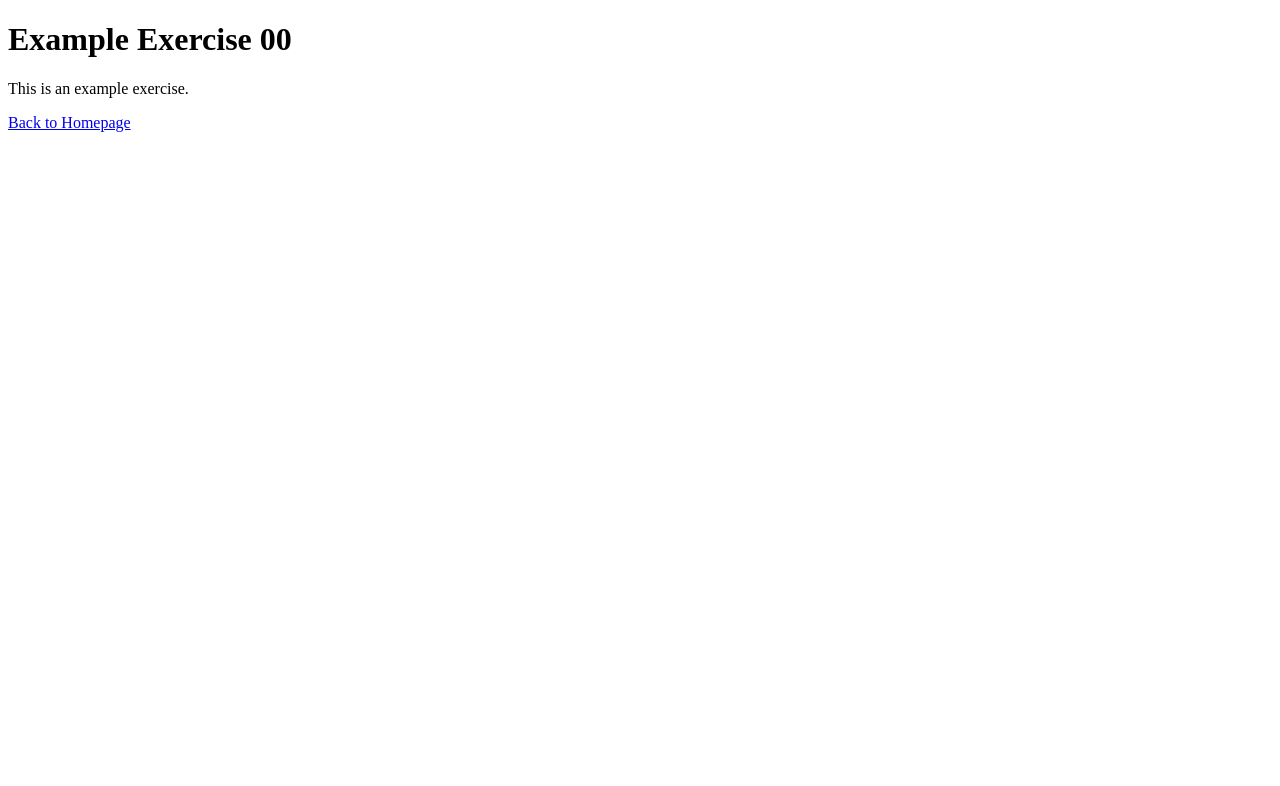
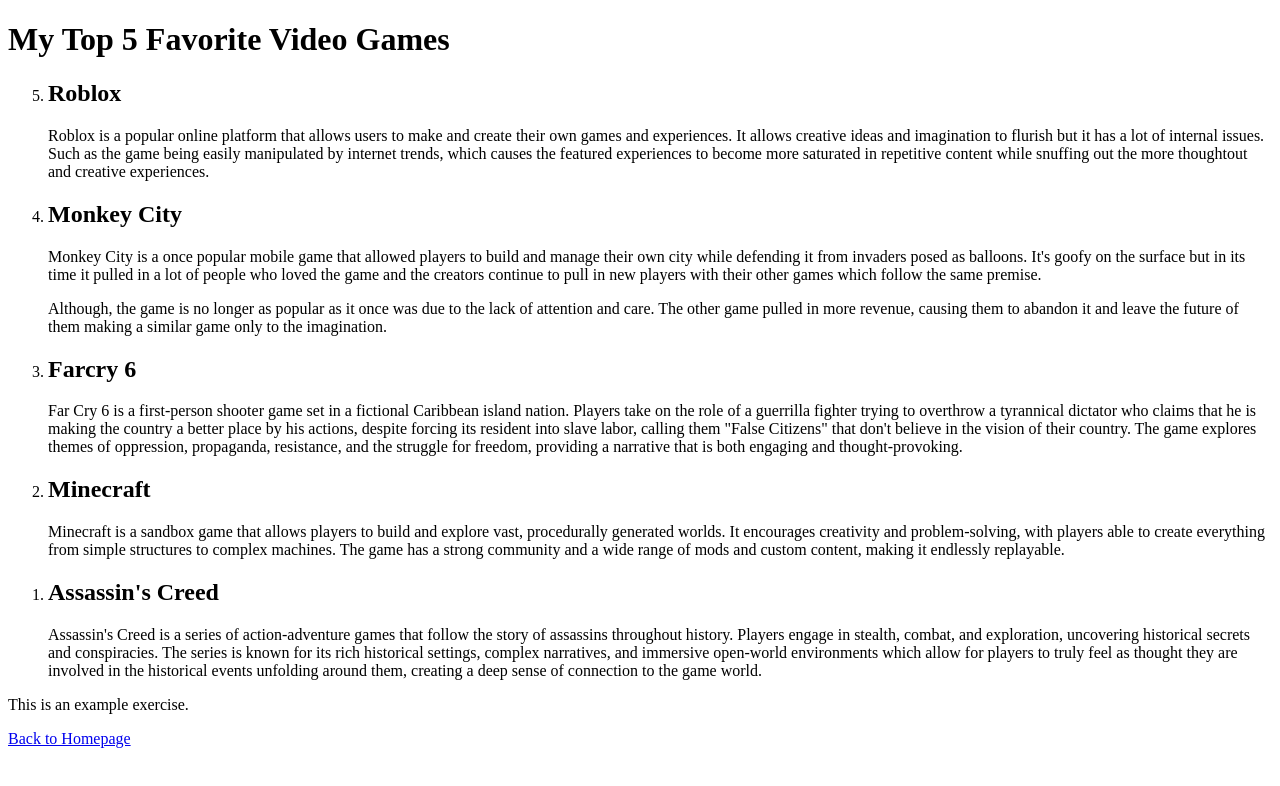
Before and after one commit to coreylocke2-cyber/CL_Portfolio, a plain HTML site: page assignment-01/index.html in a window 1280 px wide. Drawn offline with Linux system fonts and the light colour scheme.

Commit message:
Created Assignment 01 with detailed descriptions for top 5 favorite video games. Added a way to access them through the main page.

```diff
--- a/assignment-01/index.html
+++ b/assignment-01/index.html
@@ -6,7 +6,35 @@
         <title></title>
     </head>
     <body>
-        <h1>Example Exercise 00</h1>
+        <h1>My Top 5 Favorite Video Games</h1>
+        <ol reversed>
+            <li><h2>Roblox</h2>
+            <p>
+                Roblox is a popular online platform that allows users to make and create their own games and experiences. It allows creative ideas and imagination to flurish but it has a lot of internal issues.
+                Such as the game being easily manipulated by internet trends, which causes the featured experiences to become more saturated in repetitive content while snuffing out the more thoughtout and creative experiences.
+            </p></li>
+            <li><h2>Monkey City</h2>
+            <p> Monkey City is a once popular mobile game that allowed players to build and manage their own city while defending it from invaders posed as balloons. It's goofy on the surface but in its time it pulled in a lot of people who loved the game
+                and the creators continue to pull in new players with their other games which follow the same premise. </p>
+            <p>Although, the game is no longer as popular as it once was due to the lack of attention and care. The other game pulled in more revenue, causing them to abandon it and leave the future of them making a similar game only to the imagination.
+            </p></li>
+            <li><h2>Farcry 6</h2>
+            <p>
+                Far Cry 6 is a first-person shooter game set in a fictional Caribbean island nation. Players take on the role of a guerrilla fighter trying to overthrow a tyrannical dictator who claims that he is making the country a better place by his actions, despite forcing its resident into slave labor, calling them "False Citizens" that don't believe in the vision of their country.
+                The game explores themes of oppression, propaganda, resistance, and the struggle for freedom, providing a narrative that is both engaging and thought-provoking.
+            </p>
+            </li>
+            <li><h2>Minecraft</h2>
+            <p>
+                Minecraft is a sandbox game that allows players to build and explore vast, procedurally generated worlds. It encourages creativity and problem-solving, with players able to create everything from simple structures to complex machines. The game has a strong community and a wide range of mods and custom content, making it endlessly replayable.
+            </p>
+            </li>
+            <li><h2>Assassin's Creed</h2>
+            <p>
+                Assassin's Creed is a series of action-adventure games that follow the story of assassins throughout history. Players engage in stealth, combat, and exploration, uncovering historical secrets and conspiracies. The series is known for its rich historical settings, complex narratives, and immersive open-world environments which allow for players to truly feel as thought they are involved in the historical events unfolding around them, creating a deep sense of connection to the game world.
+            </p>
+            </li>
+        </ol>
         <p>This is an example exercise.</p>
         <a href="../index.html">Back to Homepage</a>
     </body>
```
Also changed, not shown: index.html (+2 -2 lines).
